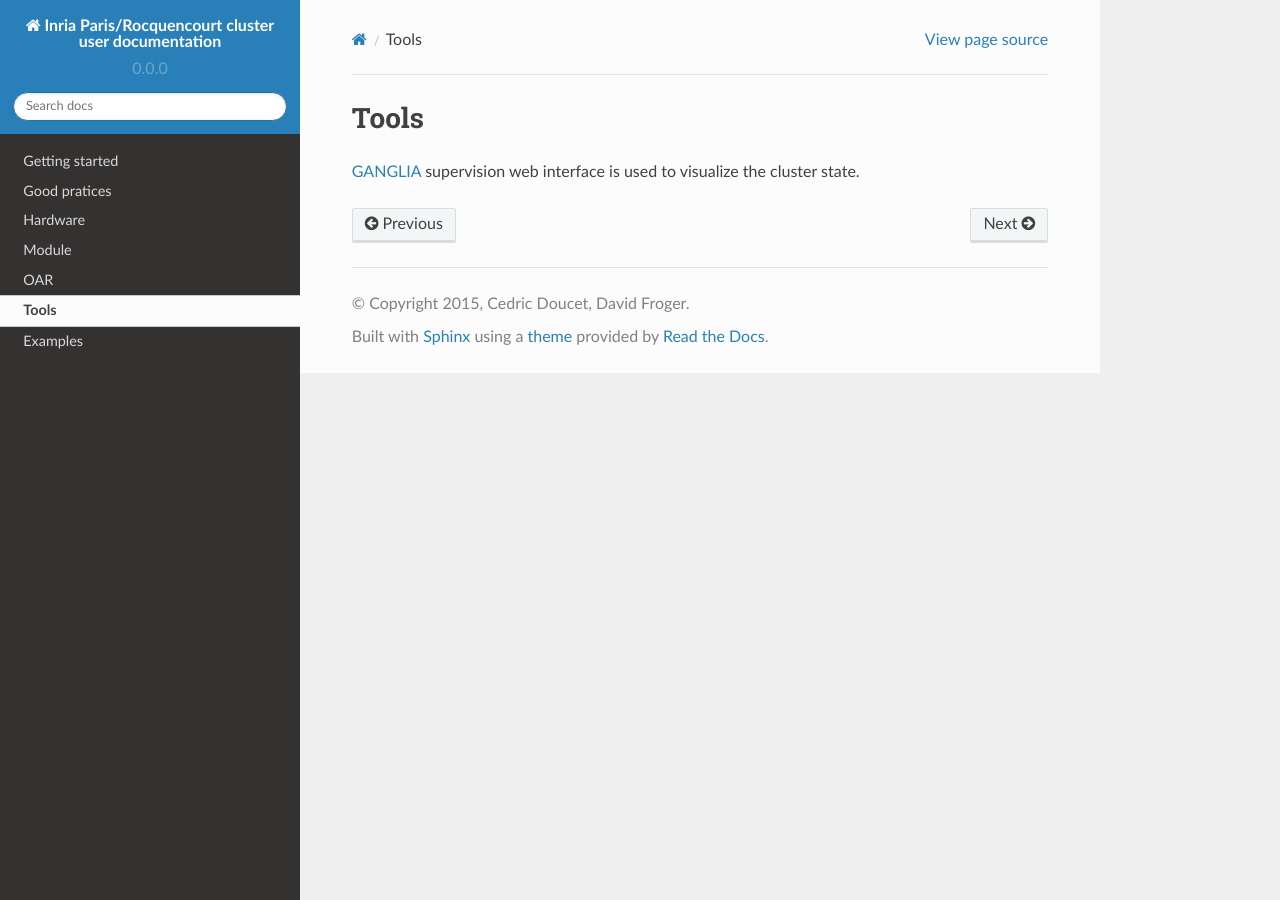
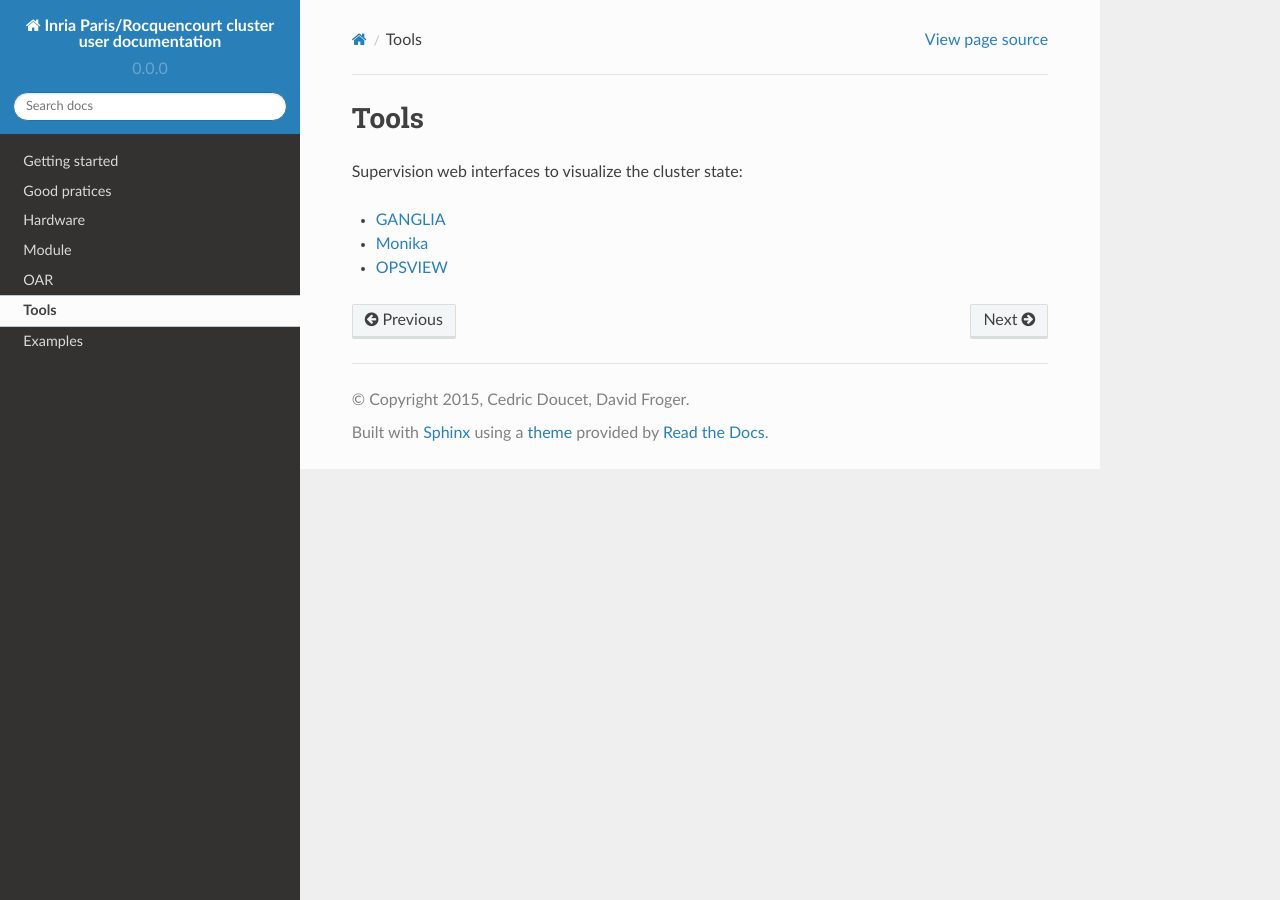
Before and after one commit to abertout/rioc, a Sphinx documentation site: the page built from doc/tools.rst, in a window 1280 px wide. Built offline with Sphinx 7.4.7 and the Read the Docs theme 2.0.0, drawn with Linux system fonts in a browser that asks for light colours.

Commit message:
Add links to Monika and OPSVIEW

```diff
--- a/doc/tools.rst
+++ b/doc/tools.rst
@@ -1,5 +1,8 @@
 Tools
 =================
 
-`GANGLIA <http://rioc.inria.fr/ganglia>`_ supervision web interface is used to visualize
-the cluster state.
+Supervision web interfaces to visualize the cluster state:
+
+* `GANGLIA <http://rioc.inria.fr/ganglia>`_
+* `Monika <https://rioc.inria.fr/monika>`_
+* `OPSVIEW <https://metro-roc.inria.fr/viewport/hpc>`_
```
